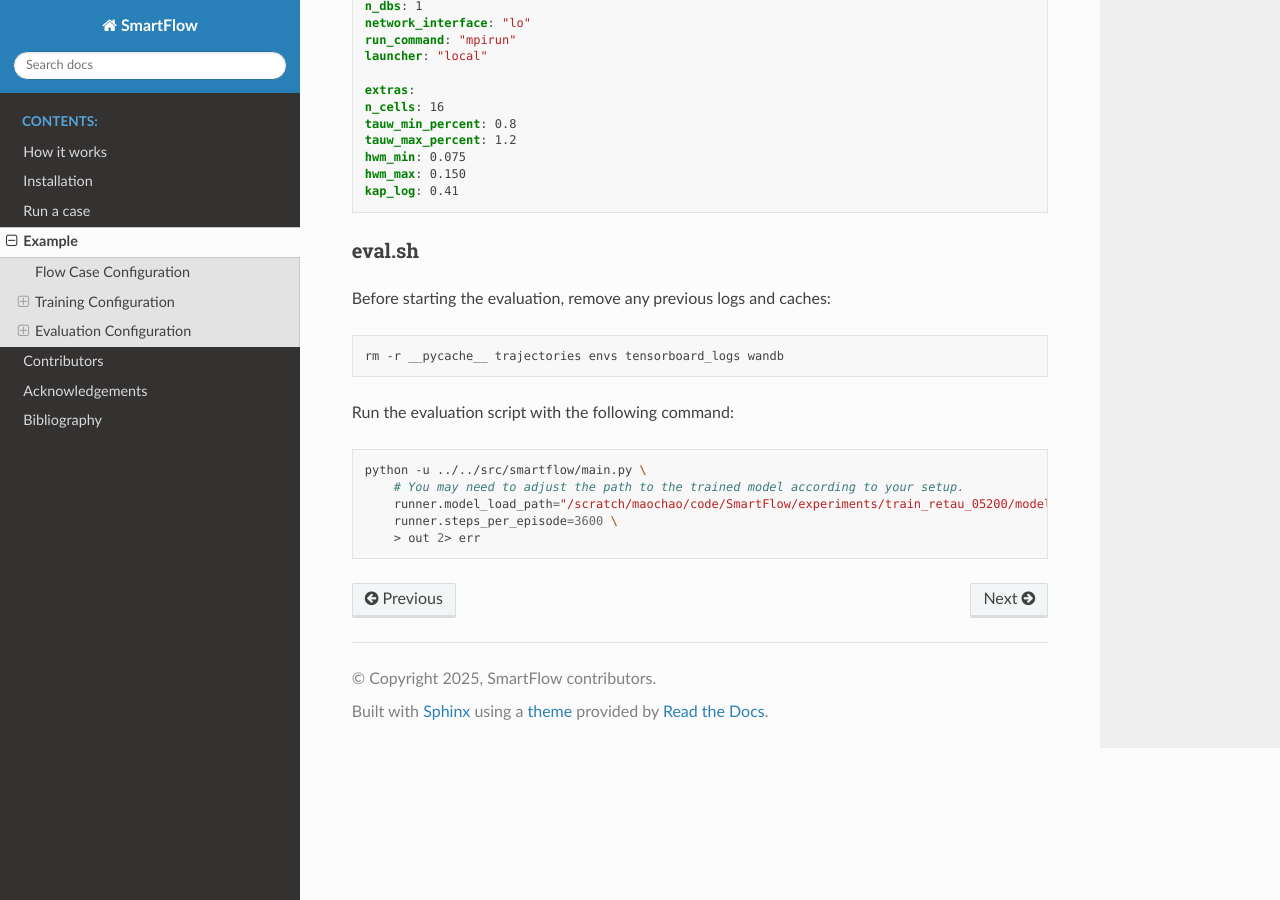
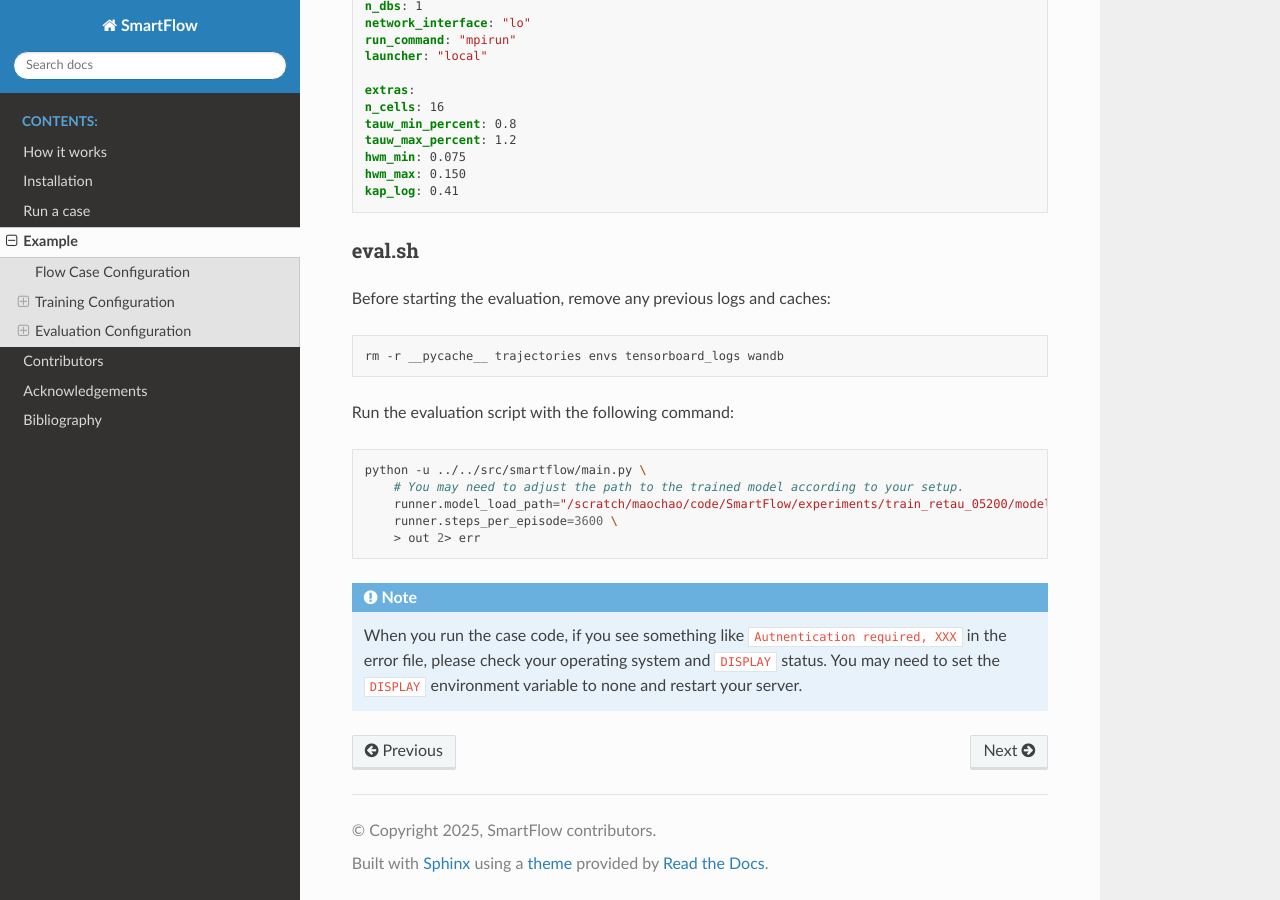
Before and after one commit to zz-blue/SmartFlow-Doc, a Sphinx documentation site: the page built from source/Example.rst, in a window 1280 px wide and 900 px high, scrolled down 3679 px. Built offline with Sphinx 7.4.7 and the Read the Docs theme 3.1.0, drawn with Linux system fonts in a browser that asks for light colours.

Commit message:
Add sme notes in examples

```diff
--- a/source/Example.rst
+++ b/source/Example.rst
@@ -217,3 +217,7 @@ Run the evaluation script with the following command:
         runner.model_load_path="/scratch/maochao/code/SmartFlow/experiments/train_retau_05200/models/final/yjkxqlf3" \
         runner.steps_per_episode=3600 \
         > out 2> err
+
+.. note::
+
+   When you run the case code, if you see something like ``Autnentication required, XXX`` in the error file, please check your operating system and ``DISPLAY`` status. You may need to set the ``DISPLAY`` environment variable to none and restart your server.
```
Also changed, not shown: 5 other files.
